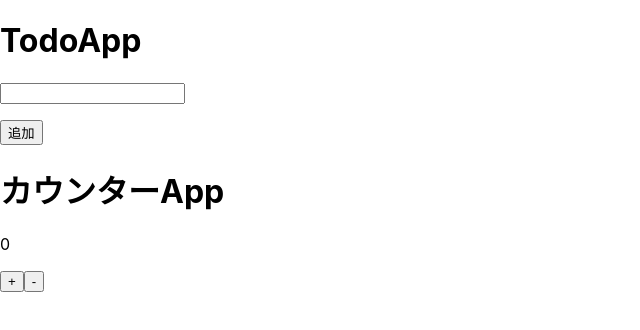
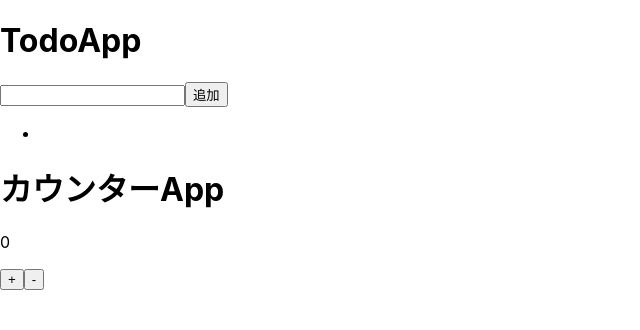
Before and after one commit to youha1323/todo-app, a React (Create React App) app: page / in a window 1280 px wide. Both pictures are taken after a click on the button "追加". Shown: the top 330 px of the page, without its empty margins (0-640 px from the left). Built offline with nearby package versions, Linux system fonts and the light colour scheme.

Commit message:
[feat]:Todo追加機能の実装

```diff
--- a/src/components/App.jsx
+++ b/src/components/App.jsx
@@ -1,26 +1,36 @@
 import React from 'react';
 /*import ReactDOM from 'react-dom';*/
-import Button from './Atoms/Button';
 import CountApp from './Atoms/CountApp';
 import { useState } from 'react';
 
 const App = () => {
-
-  const[value,setValue] = useState("");
+  const[value, setValue] = useState("");
+  const[todoList, setTodoList] = useState([]);
 
   const handleChange = e => {//classベースならhandleChange(e) {
     const newValue = e.target.value;
     setValue(newValue);
   };
+
+  const addTask = () => {
+    const newTodo = [...todoList, value];
+    setTodoList(newTodo);
+    setValue("");
+  };
+
   return(
     <div>
       <h1>TodoApp</h1>
       <input type="text" value={value} onChange= {handleChange} />
-  <p>{value}</p>
-      <Button />
+      <button onClick={addTask}>追加</button>
+      <ul>
+        {todoList.map((todo, i) => (
+          <li key={i}>{todo}</li>
+        ))}
+      </ul>
       <CountApp />
     </div>
   );
-}
+};
 
 export default App;
--- a/src/components/Atoms/Button.jsx
+++ b/src/components/Atoms/Button.jsx
@@ -3,7 +3,7 @@ import React from 'react';
 const Button = () => {
   return(
     <div>
-      <button>追加</button>
+      <button></button>
     </div>
   );
 }
--- a/src/index.js
+++ b/src/index.js
@@ -1,7 +1,7 @@
 import React from 'react';
 import ReactDOM from 'react-dom';
 import './index.css';
-import App from './components/App';
+import App from './components/App'
 import * as serviceWorker from './serviceWorker';
 
 ReactDOM.render(
```
